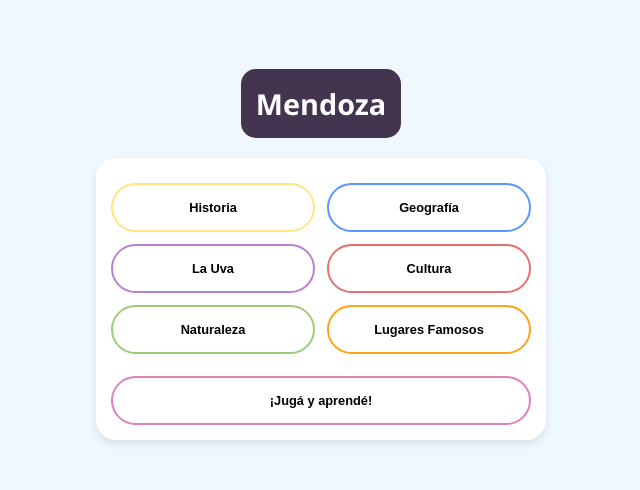
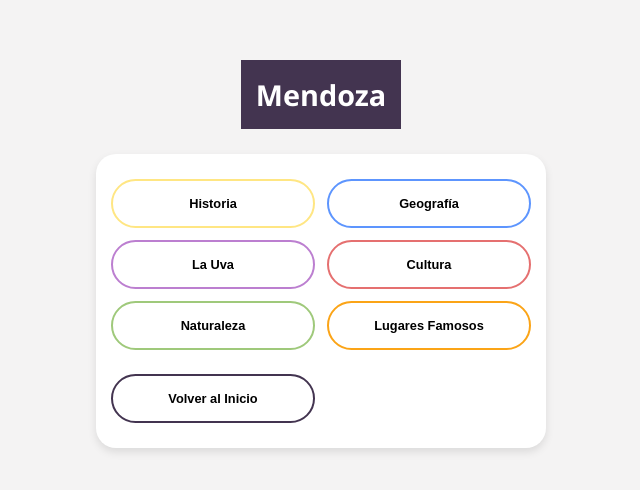
Before and after one commit to Guada65/edi_proyecto, a plain HTML site: page frontend/index.html in a window 1280 px wide. Shown: the part 146-636 px from the top of the page, without its empty margins (319-959 px from the left). Drawn offline with Linux system fonts and the light colour scheme.

Commit message:
conexionbd

```diff
--- a/menu.js
+++ b/frontend/menu.js
@@ -19,10 +19,8 @@ class MenuPrincipal extends HTMLElement {
                 <a href="cultura.html"><button class="cultura">Cultura</button></a>
                 <a href="naturaleza.html"><button class="naturaleza">Naturaleza</button></a>
                 <a href="lugares.html"><button class="lugares">Lugares Famosos</button></a>
+                <a href="index.html"><button class="inicio">Volver al Inicio</button></a>
             </div>
-            <a href="juego.html" class="contenedor-juego">
-                <button class="jugar-aprender">¡Jugá y aprendé!</button>
-            </a>
         `;
     }
 }
--- a/style.css
+++ b/frontend/style.css
@@ -1,6 +1,6 @@
 body {
     font-family: 'Segoe UI', Tahoma, Geneva, Verdana, sans-serif;
-    background-color: aliceblue;
+    background-color: #F4F3F3;
     display: flex;
     flex-direction: column;
     justify-content: center;
@@ -51,12 +51,9 @@ button {
     cursor: pointer;
 }
 
-.jugar-aprender {
-    width: 100%;
-    border-color: #DD81BB;
-}
 
-.contenedor-juego {
+
+.inicio {
     display: block;
     width: 100%;
     margin-top: 12px;
@@ -68,6 +65,7 @@ button {
 .cultura { border-color: #E57070; }
 .naturaleza { border-color: #9FC97B; }
 .lugares { border-color: #FBA417; }
+.inicio{ border-color: #433450;}
 
 @media (min-width: 360px) {
     .botones-contenedor {
@@ -79,10 +77,10 @@ button {
     background-color: #433450;
     text-align: center;
     padding: 15px;
-    margin-bottom: 20px;
-    border-radius: 15px;
+    margin-bottom: 25px;
     width: 100%;
     max-width: 450px;
+    border: none;
 }
 
 .titulo-principal {
```
Also changed, not shown: backend/package.json (added, +11 -0 lines), backend/server.js (added, +34 -0 lines), frontend/historia.html (renamed from historia.html), frontend/index.html (renamed from index.html), 2 other files.
